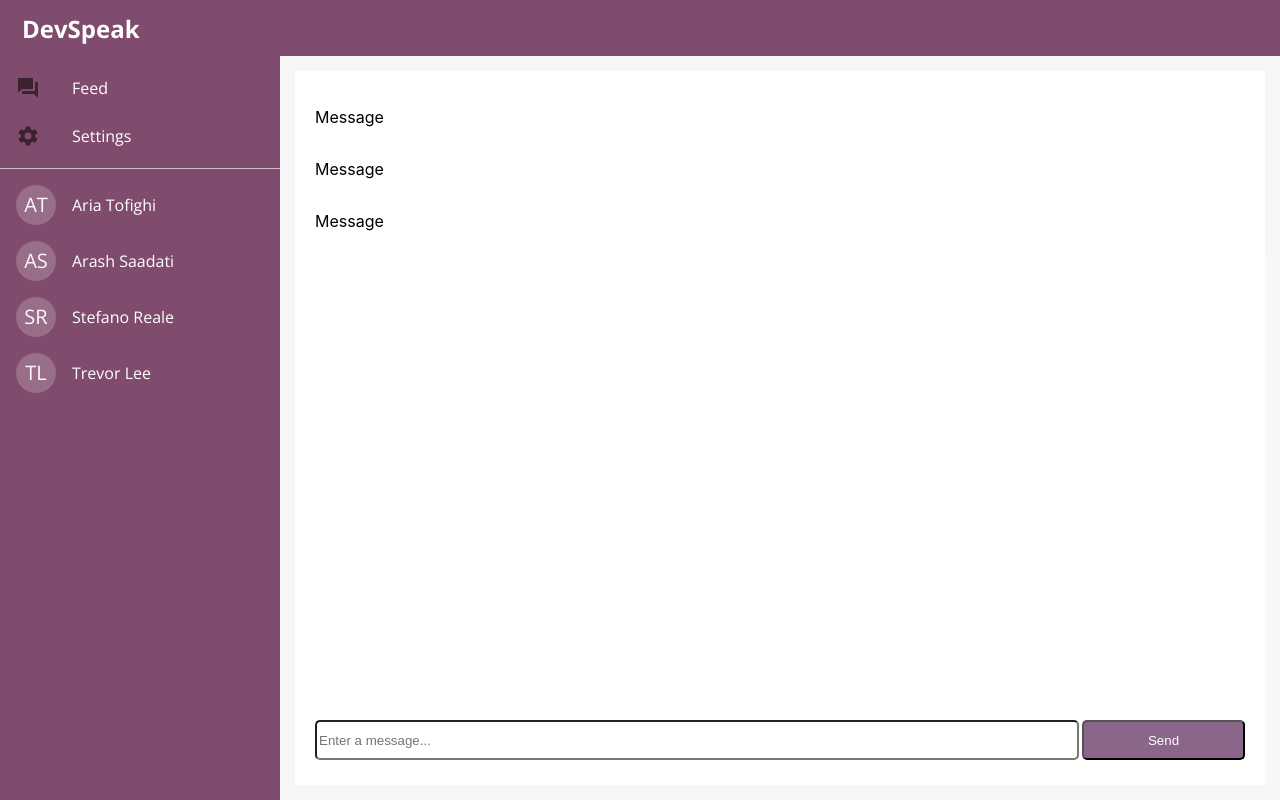
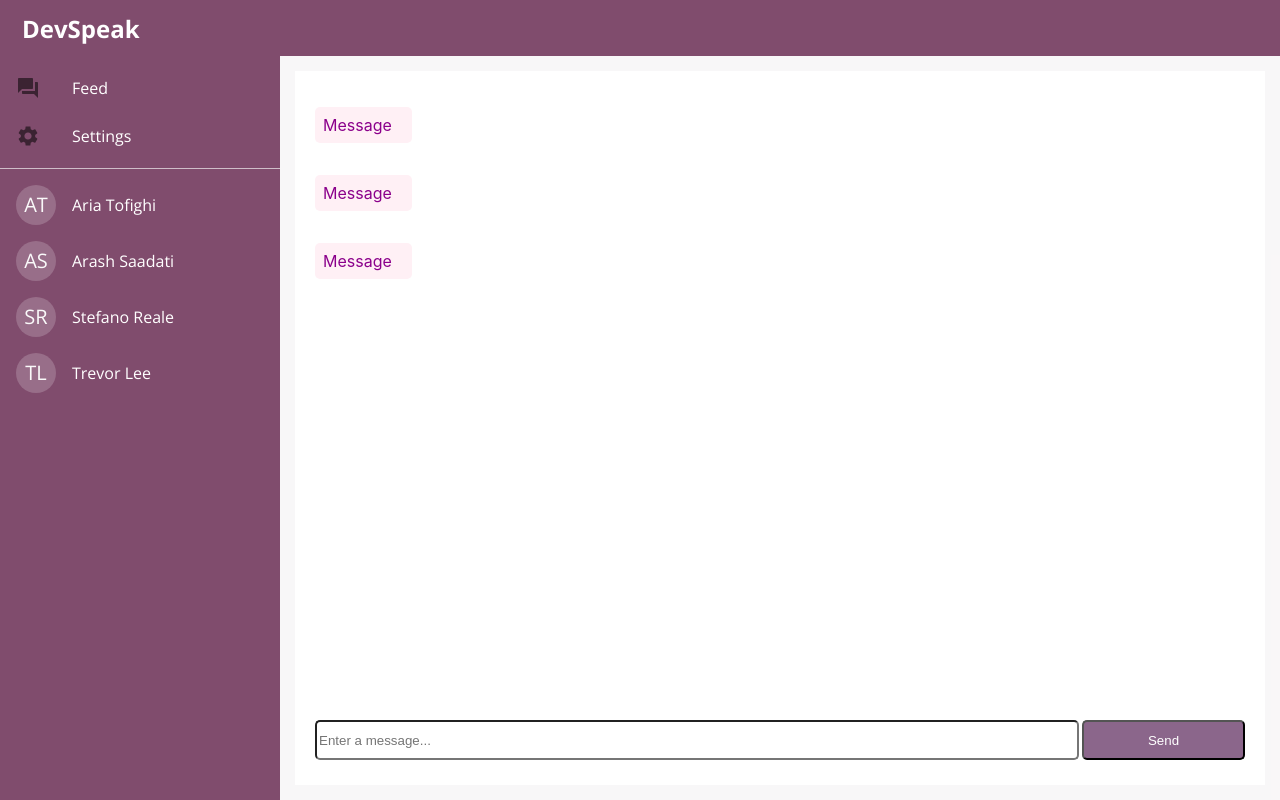
Before and after one commit to AriaTofighi/DevSpeak, a React (Create React App) app: page / in a window 1280 px wide. Built offline with nearby package versions, Linux system fonts and the light colour scheme.

Commit message:
Improved component breakdown/structure.

```diff
--- a/src/components/Message/Message.js
+++ /dev/null
@@ -1,7 +0,0 @@
-import React from "react";
-
-const Message = (props) => {
-  return <p>Message</p>;
-};
-
-export default Message;
--- /dev/null
+++ b/src/components/Messages/Message/Message.js
@@ -0,0 +1,9 @@
+import React from "react";
+
+import classes from "./Message.module.css";
+
+const Message = (props) => {
+  return <p className={classes.Message}>Message</p>;
+};
+
+export default Message;
--- /dev/null
+++ b/src/components/Messages/Message/Message.module.css
@@ -0,0 +1,8 @@
+.Message {
+  border-radius: 5px;
+  width: fit-content;
+  padding: 8px 8px;
+  padding-right: 20px;
+  color: darkmagenta;
+  background-color: lavenderblush;
+}
--- /dev/null
+++ b/src/components/Messages/Messages.js
@@ -0,0 +1,18 @@
+import React from "react";
+
+import Message from "./Message/Message";
+import MessageInput from "./MessageInput/MessageInput";
+import classes from "./Messages.module.css";
+
+const Messages = () => {
+  return (
+    <div className={classes.Messages}>
+      <Message />
+      <Message />
+      <Message />
+      <MessageInput />
+    </div>
+  );
+};
+
+export default Messages;
--- /dev/null
+++ b/src/components/Messages/Messages.module.css
@@ -0,0 +1,10 @@
+.Messages {
+  background-color: white;
+  padding: 20px;
+  margin: 15px;
+  box-sizing: border-box;
+  width: 100%;
+  height: calc(100% - margin-top);
+  display: flex;
+  flex-direction: column;
+}
--- a/src/components/Navigation/Sidebar/Sidebar.module.css
+++ b/src/components/Navigation/Sidebar/Sidebar.module.css
@@ -2,9 +2,9 @@
   position: fixed;
   width: 280px;
   max-width: 70%;
-  height: 100%;
   left: 0;
-  top: 0;
+  height: calc(100% - 56px);
+  top: 56px;
   z-index: 300;
   background-color: #804c6d;
   color: white;
--- a/src/containers/Content/Content.js
+++ b/src/containers/Content/Content.js
@@ -1,18 +1,12 @@
 import React from "react";
 
 import classes from "./Content.module.css";
-import Message from "../../components/Message/Message";
-import MessageInput from "../../components/MessageInput/MessageInput";
+import Messages from "../../components/Messages/Messages";
 
 const Content = (props) => {
   return (
     <div className={classes.ContentContainer}>
-      <div className={classes.Content}>
-        <Message />
-        <Message />
-        <Message />
-        <MessageInput />
-      </div>
+      <Messages />
     </div>
   );
 };
--- a/src/containers/Content/Content.module.css
+++ b/src/containers/Content/Content.module.css
@@ -8,26 +8,9 @@
   background-color: rgba(256, 256, 256, 0.7);
 }
 
-.Content {
-  background-color: white;
-  padding: 20px;
-  margin: 15px;
-  box-sizing: border-box;
-  width: 100%;
-  height: calc(100% - margin-top);
-  display: flex;
-  flex-direction: column;
-}
-
 @media (min-width: 700px) {
   .ContentContainer {
     left: 280px;
     width: calc(100% - 280px);
   }
 }
-
-@media (min-width: 900px) {
-  .Content {
-    width: 100%;
-  }
-}
```
Also changed, not shown: src/components/Messages/MessageInput/MessageInput.js (renamed from src/components/MessageInput/MessageInput.js), src/components/Messages/MessageInput/MessageInput.module.css (renamed from src/components/MessageInput/MessageInput.module.css).
